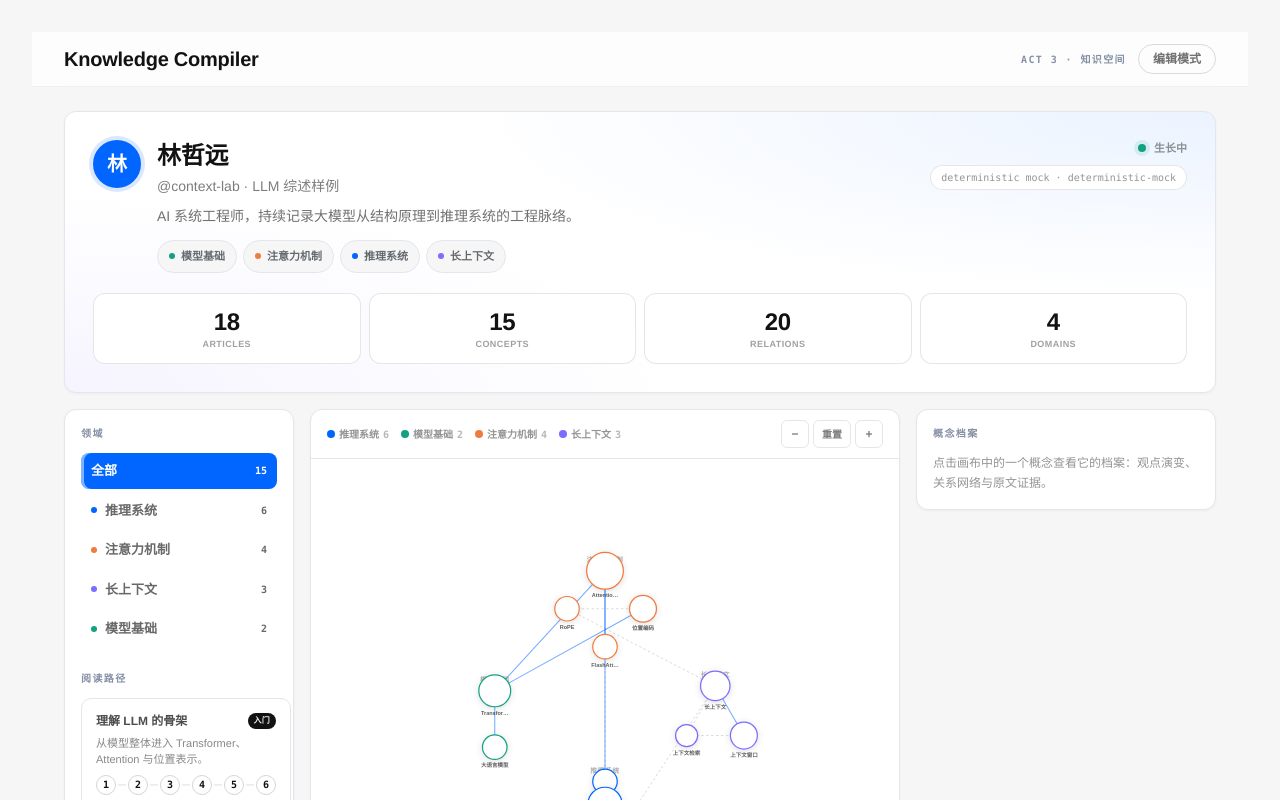
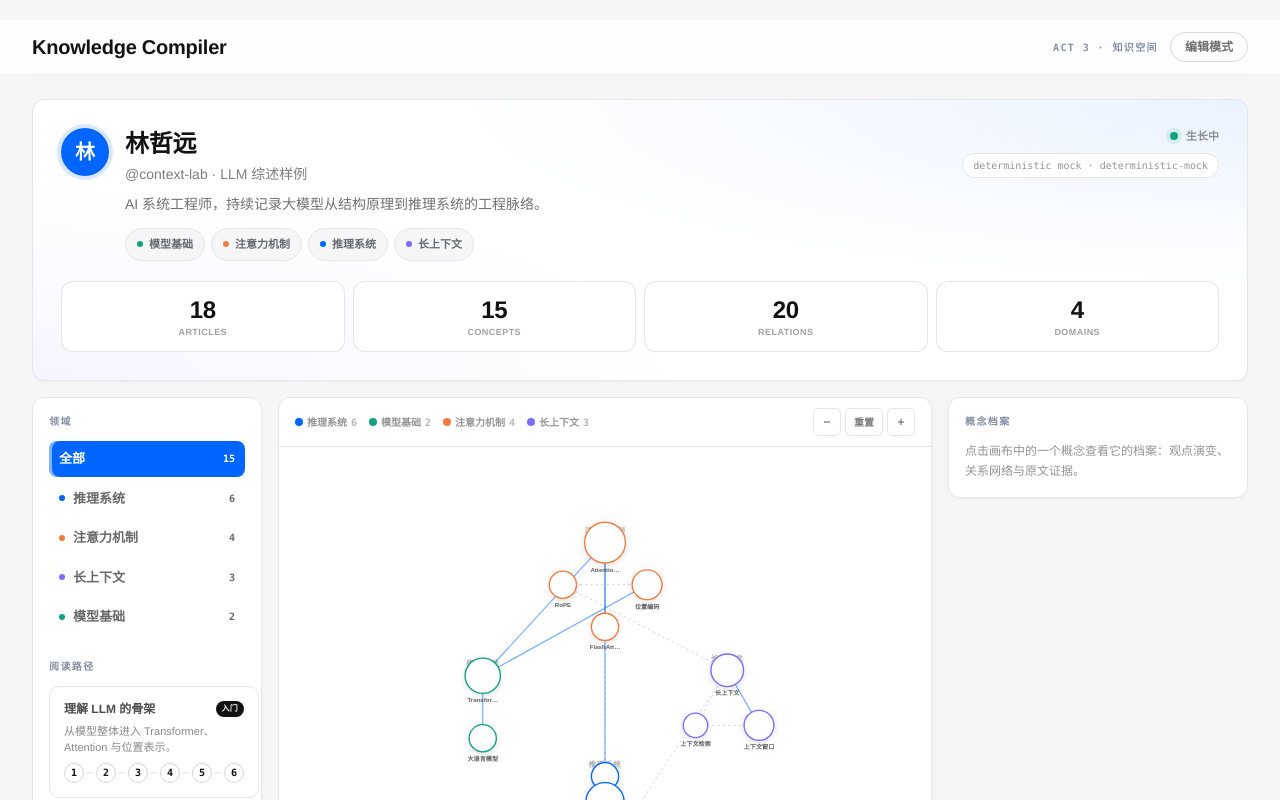
Before and after one commit to gugi007/knowledge-compiler, a Next.js app: page /space in a window 1280 px wide. Shown: the top 800 px of the page. Built offline with nearby package versions, Linux system fonts and the light colour scheme.

Commit message:
ui: give frontend v2 more workspace

```diff
--- a/app/_shared/ui/page-shell.tsx
+++ b/app/_shared/ui/page-shell.tsx
@@ -20,8 +20,8 @@ export function PageShell({
   children: ReactNode;
 }) {
   return (
-    <main className="min-h-screen px-4 py-8 md:px-8">
-      <div className="mx-auto max-w-6xl">
+    <main className="min-h-screen px-4 py-4 md:px-8 md:py-5">
+      <div className="mx-auto max-w-[1500px]">
         <header className="glass-bar -mx-4 mb-2 flex items-center justify-between gap-4 px-4 py-3 md:-mx-8 md:px-8">
           <Link className="font-display text-xl font-semibold" href={ROUTES.login}>
             Knowledge Compiler
```
